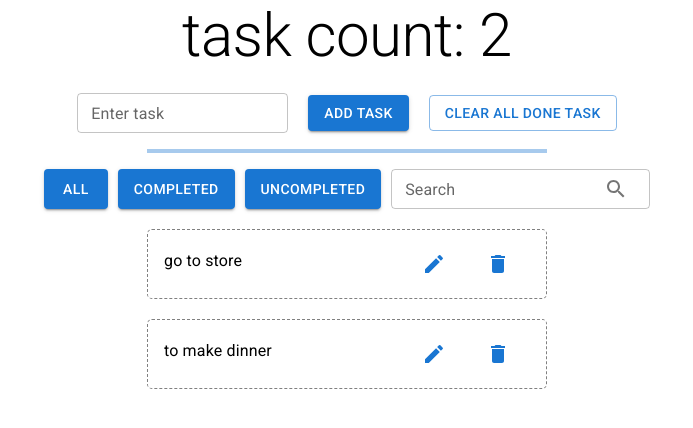
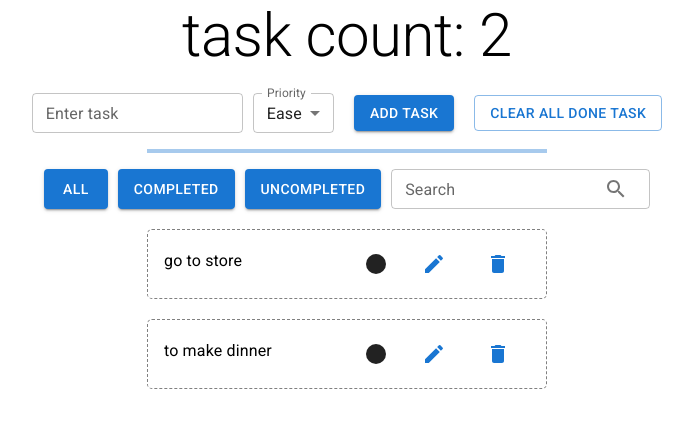
Before and after one commit to kittensgit/my-todo, a React (Create React App) app: page / in a window 1280 px wide. Shown: the top 428 px of the page, without its empty margins (293-986 px from the left). Built offline with nearby package versions, Linux system fonts and the light colour scheme.

Commit message:
add priority + style

```diff
--- a/src/App.jsx
+++ b/src/App.jsx
@@ -21,6 +21,7 @@ const App = () => {
 
     const [filter, setFilter] = useState('all');
     const [searchText, setSearchText] = useState('');
+    const [priority, setPriority] = useState('ease');
 
     useEffect(() => {
         const localTasks = JSON.parse(localStorage.getItem('tasks'));
@@ -35,7 +36,9 @@ const App = () => {
                 id: uuidv4(),
                 tasks,
                 complete: false,
+                priority: priority,
             };
+            setPriority('ease');
             const updatedTasks = [newTask, ...todos];
             setTodos(updatedTasks);
             localStorage.setItem('tasks', JSON.stringify(updatedTasks));
@@ -69,6 +72,10 @@ const App = () => {
         setTodos(todos.filter((todo) => todo.complete !== true));
     };
 
+    const changePriority = (priority) => {
+        setPriority(priority);
+    };
+
     const completedTasks = todos.filter((todo) => todo.complete);
     const progress = (completedTasks.length / todos.length) * 100;
 
@@ -91,7 +98,12 @@ const App = () => {
                 task count: {todos.length}
             </Typography>
 
-            <TodoForm addTask={addTask} clearTask={clearTask} />
+            <TodoForm
+                priority={priority}
+                addTask={addTask}
+                clearTask={clearTask}
+                changePriority={changePriority}
+            />
             <Box mt={2} sx={{ width: '400px' }}>
                 <LinearProgress variant="determinate" value={progress} />
             </Box>
--- a/src/components/Todo.jsx
+++ b/src/components/Todo.jsx
@@ -18,7 +18,18 @@ const Todo = ({
     const toggleEdit = () => {
         setIsEdit(!isEdit);
     };
-
+    const getPriorityStyle = (priority) => {
+        switch (priority) {
+            case 'high':
+                return { backgroundColor: '#ff2424' };
+            case 'medium':
+                return { backgroundColor: '#f3f320' };
+            case 'low':
+                return { backgroundColor: '#2fbe2f' };
+            default:
+                return {};
+        }
+    };
     return (
         <Box
             sx={{
@@ -44,7 +55,13 @@ const Todo = ({
                         {tasks}
                     </Typography>
 
-                    <div>
+                    <Box sx={{ display: 'flex', alignItems: 'center' }}>
+                        <Typography variant="caption" marginRight={2}>
+                            <div
+                                style={getPriorityStyle(todo.priority)}
+                                className="circle"
+                            ></div>
+                        </Typography>
                         <Button onClick={toggleEdit}>
                             <EditIcon />
                         </Button>
@@ -54,7 +71,7 @@ const Todo = ({
                         >
                             <DeleteIcon />
                         </Button>
-                    </div>
+                    </Box>
                 </>
             )}
         </Box>
--- a/src/components/TodoForm.jsx
+++ b/src/components/TodoForm.jsx
@@ -1,7 +1,7 @@
-import { Button, TextField } from '@mui/material';
+import { Button, MenuItem, TextField } from '@mui/material';
 import React, { useState } from 'react';
 
-const TodoForm = ({ addTask, clearTask }) => {
+const TodoForm = ({ addTask, clearTask, priority, changePriority }) => {
     const [value, setValue] = useState('');
 
     const handleChange = (e) => {
@@ -30,6 +30,20 @@ const TodoForm = ({ addTask, clearTask }) => {
                 onChange={handleChange}
                 onKeyDown={handleKeyPress}
             />
+            <TextField
+                sx={{ marginLeft: '10px' }}
+                select
+                label="Priority"
+                value={priority}
+                onChange={(e) => {
+                    changePriority(e.target.value);
+                }}
+                size="small"
+            >
+                <MenuItem value="high">High</MenuItem>
+                <MenuItem value="medium">Medium</MenuItem>
+                <MenuItem value="ease">Ease</MenuItem>
+            </TextField>
             <Button
                 style={{ marginRight: '20px', marginLeft: '20px' }}
                 onClick={addTodo}
--- a/src/index.css
+++ b/src/index.css
@@ -40,7 +40,7 @@
     display: flex;
     align-items: center;
     justify-items: center;
-    gap: 100px;
+    gap: 10px;
 }
 
 input {
@@ -66,3 +66,10 @@ input {
     border-radius: 5px;
     transition: all 0.2s ease-in;
 }
+
+.circle {
+    width: 20px;
+    height: 20px;
+    border-radius: 50%;
+    background-color: #222;
+}
```
